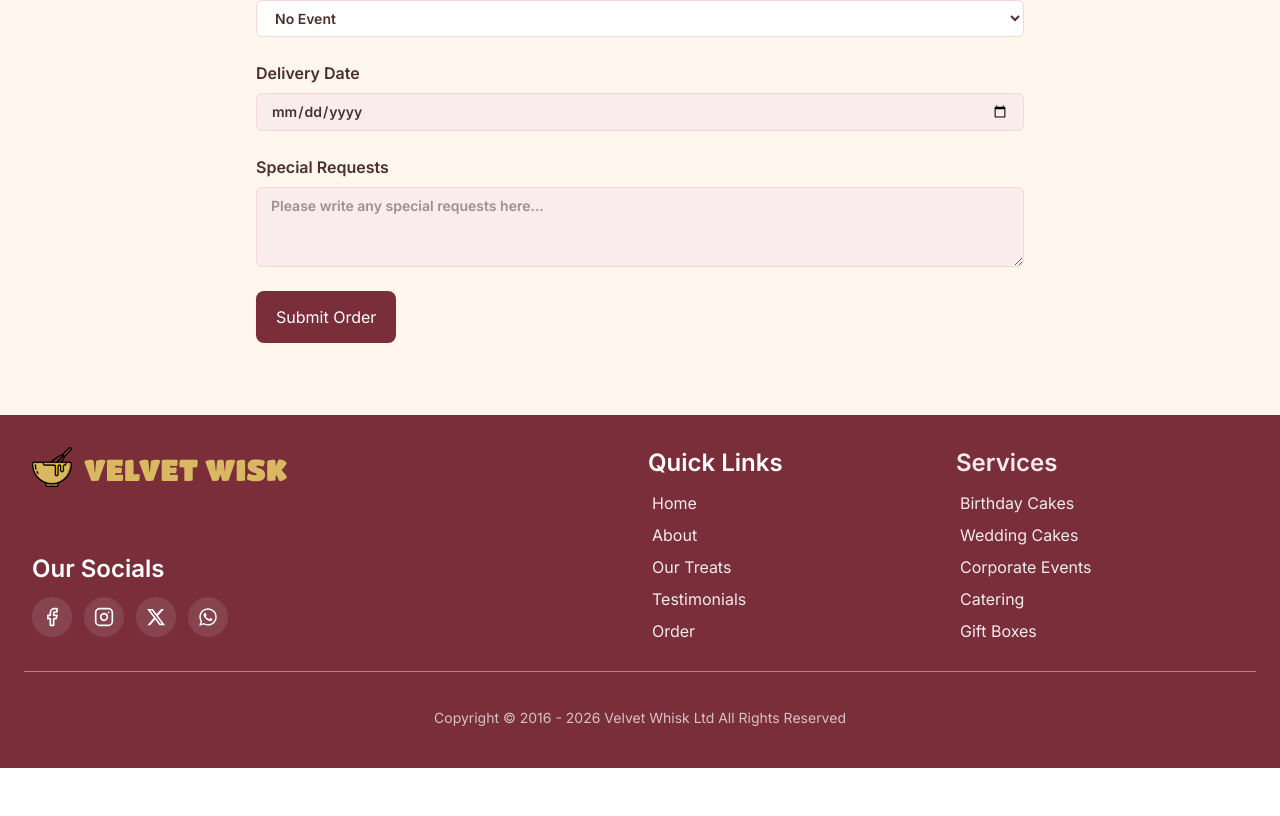
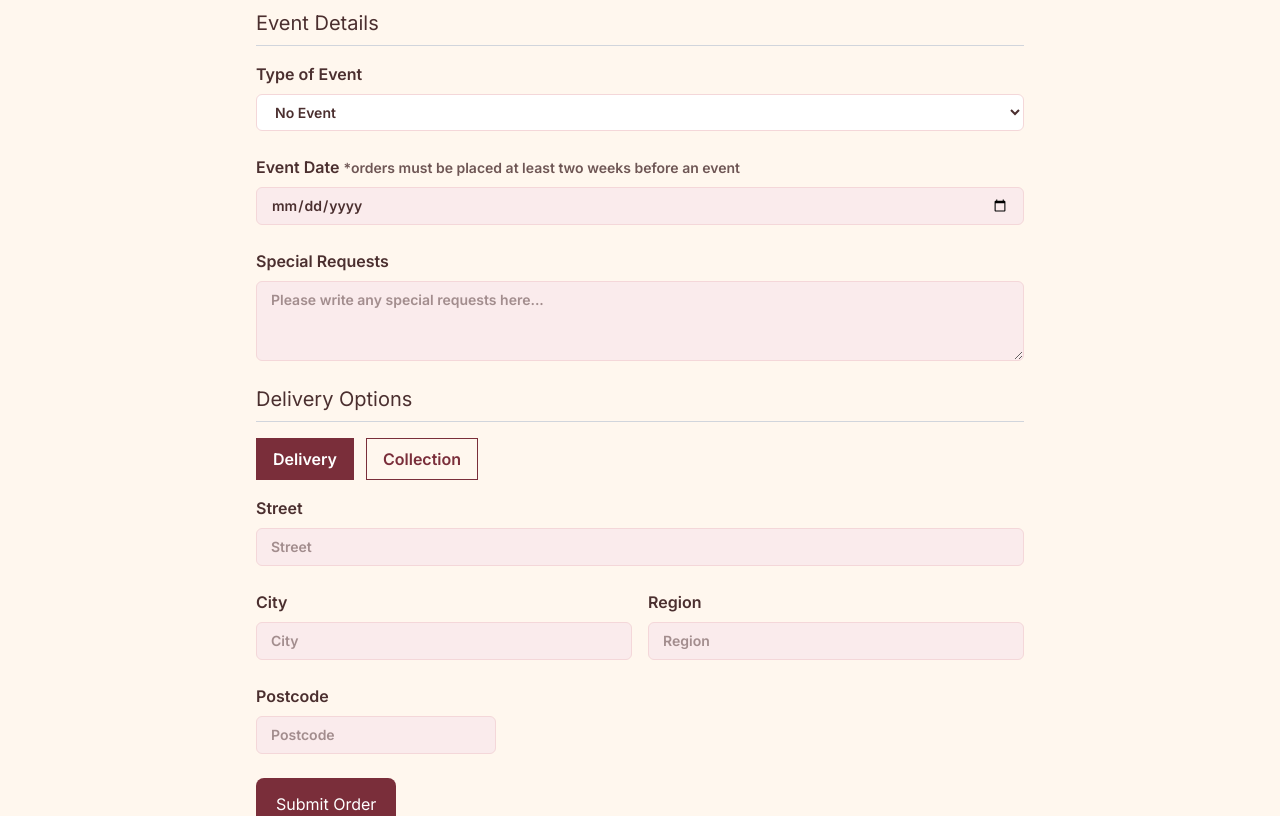
Before and after one commit to nick-baker99/velvet-whisk, a React (Vite) app: page /order in a window 1280 px wide. Shown: the part 964-1780 px from the top of the page. Before the commit the page ends 1732 px from the top, so only its background shows below. Built offline with nearby package versions, Linux system fonts and the light colour scheme.

Commit message:
menu json file created

```diff
--- a/src/assets/data/locations.json
+++ b/src/assets/data/locations.json
@@ -1,8 +1,9 @@
 [
   {
     "name": "Downtown Flagship Store",
+    "slug": "downtown-flagship-store",
     "street": "86 Baker Street",
-    "area": "Downtown District",
+    "area": "Westgate",
     "postcode": "BS16 7ZL",
     "telephone": "+44 (0)1274 249337",
     "email": "downtown@velvetwhisk.com",
@@ -19,6 +20,7 @@
   },
   {
     "name": "Riverside Boutique",
+    "slug": "riverside-botique",
     "street": "216 Riverside Avenue",
     "area": "Riverside Quarter",
     "postcode": "CM2 4BT",
@@ -37,6 +39,7 @@
   },
   {
     "name": "Hillside Café",
+    "slug": "hillside-cafe",
     "street": "79 Hillside Road",
     "area": "Hillside Village",
     "postcode": "BR29 4XD",
--- /dev/null
+++ b/src/components/DynamicImage.tsx
@@ -0,0 +1,34 @@
+import useImage from '../hooks/useImage';
+
+type Props = {
+  fileName: string,
+  alt: string,
+  className: string
+}
+
+const Image = ({ fileName, alt, className, ...rest }: Props) => {
+  const { loading, error, image } = useImage(fileName)
+
+  if (error) return <p>{alt}</p>
+
+  return (
+    <>
+      {loading ? (
+        <p>loading</p>
+      ) : (
+        <img
+          className={`Image${
+            className
+              ? className.padStart(className.length + 1)
+              : ''
+          }`}
+          src={image}
+          alt={alt}
+          {...rest}
+        />
+      )}
+    </>
+  )
+}
+
+export default Image
--- /dev/null
+++ b/src/hooks/useImage.tsx
@@ -0,0 +1,29 @@
+import { useEffect, useState } from 'react'
+
+const useImage = (fileName: string) => {
+  const [loading, setLoading] = useState(true);
+  const [error, setError] = useState(null);
+  const [image, setImage] = useState(null);
+
+  useEffect(() => {
+    const fetchImage = async () => {
+      try {
+        const response = await import(`../assets/img/${fileName}`); // change relative path to suit your needs
+        setImage(response.default);
+      } catch (err) {
+        setError(err);
+      } finally {
+        setLoading(false);
+      }
+    }
+    fetchImage();
+  }, [fileName]);
+
+  return {
+    loading,
+    error,
+    image,
+  }
+}
+
+export default useImage
--- a/src/index.css
+++ b/src/index.css
@@ -34,3 +34,7 @@
   -webkit-font-smoothing: antialiased;
   -moz-osx-font-smoothing: grayscale;
 }
+
+button {
+  cursor: pointer;
+}
--- a/src/pages/Order.tsx
+++ b/src/pages/Order.tsx
@@ -1,6 +1,7 @@
 import HeroBanner from "../components/HeroBanner";
 import cakeHeroImg from "../assets/images/birthday-cake-banner.jpg";
 import { useState } from "react";
+import locations from "../assets/data/locations.json";
 
 
 const Order = () => {
@@ -8,10 +9,19 @@ const Order = () => {
   const [lastName, setLastName] = useState('');
   const [email, setEmail] = useState('');
   const [company, setCompany] = useState('');
+  const [phoneNumber, setPhoneNumber] = useState('');
   const [eventType, setEventType] = useState('');
   const [eventDetails, setEventDetails] = useState('');
   const [specialRequests, setSpecialRequests] = useState('');
   const [eventDate, setEventDate] = useState('');
+  const [deliveryType, setDeliveryType] = useState('delivery');
+  const [address, setAddress] = useState({
+    street: '',
+    city: '',
+    region: '',
+    postcode: ''
+  });
+  const [collectionLocation, setCollectionLocation] = useState('');
 
   const handleSubmit = () => {
 
@@ -62,6 +72,17 @@ const Order = () => {
               />
             </label>
             <label className="font-semibold text-wood-700 flex flex-col gap-2 mb-6">
+              Telephone Number
+              <input
+                type="text"
+                value={phoneNumber}
+                onChange={({ target }) => setPhoneNumber(target.value)}
+                placeholder="Phone number"
+                className="text-sm bg-lightpink-100 border border-[#F4D7D9] focus:outline-burgundy-500 rounded-md px-3.5 py-2"
+                required
+              />
+            </label>
+            <label className="font-semibold text-wood-700 flex flex-col gap-2 mb-6">
               <span>Company Name <span className="text-sm opacity-80">(optional)</span></span>
               <input
                 type="text"
@@ -89,7 +110,7 @@ const Order = () => {
               </select>
             </label>
             <label className="font-semibold text-wood-700 flex flex-col gap-2 mb-6">
-              <span>Delivery Date {eventType && <span className="text-sm opacity-80">*orders must be placed at least two weeks before an event</span>}</span>
+              <span>Event Date <span className="text-sm opacity-80">*orders must be placed at least two weeks before an event</span></span>
               <input
                 type="date"
                 value={eventDate}
@@ -97,6 +118,7 @@ const Order = () => {
                 placeholder="Company name"
                 className="text-sm bg-lightpink-100 border border-[#F4D7D9] focus:outline-burgundy-500 rounded-md px-3.5 py-2"
                 min={new Date().toJSON().slice(0, 10)}
+                required
               />
             </label>
             {eventType == 'other' && (
@@ -108,6 +130,7 @@ const Order = () => {
                   onChange={({ target }) => setEventDetails(target.value)}
                   placeholder="Event type"
                   className="text-sm bg-lightpink-100 border border-[#F4D7D9] focus:outline-burgundy-500 rounded-md px-3.5 py-2"
+                  required
                 />
               </label>
             )}
@@ -118,11 +141,95 @@ const Order = () => {
                 onChange={({ target }) => setSpecialRequests(target.value)}
                 placeholder="Please write any special requests here..."
                 className="min-h-20 max-h-100 text-sm bg-lightpink-100 border border-[#F4D7D9] focus:outline-burgundy-500 rounded-md px-3.5 py-2"
+                spellCheck="false"
               >
               </textarea>
             </label>
           </fieldset>
-          <button type="submit" className="text-md flex items-center gap-3 hover:gap-4 w-fit bg-burgundy-500 hover:bg-tacha-600 px-5 py-3.5 text-white rounded-lg transition-all duration-200">Submit Order</button>
+          <fieldset>
+            <h2 className="text-xl text-wood-700 border-b border-gray-300 pb-2 mb-4">Delivery Options</h2>
+            <div className="flex gap-3 mb-4">
+              <button
+                type="button"
+                className={`${deliveryType == 'delivery' ? 'text-white bg-burgundy-500' : 'text-burgundy-500'} font-semibold px-4 py-2 border border-burgundy-500`}
+                onClick={() => deliveryType != 'delivery' && setDeliveryType('delivery')}
+              >
+                Delivery
+              </button>
+              <button
+                type="button"
+                className={`${deliveryType == 'collection' ? 'text-white bg-burgundy-500' : 'text-burgundy-500'} font-semibold px-4 py-2 border border-burgundy-500`}
+                onClick={() => deliveryType != 'collection' && setDeliveryType('collection')}
+              >
+                Collection
+              </button>
+            </div>
+            {deliveryType == 'collection' ? (
+              <label className="font-semibold text-wood-700 flex flex-col gap-2 mb-6">
+                Select Store
+                <select
+                  onChange={({ target }) => setCollectionLocation(target.value)}
+                  className="text-sm bg-white border border-[#F4D7D9] focus:outline-burgundy-500 rounded-md px-3.5 py-2"
+                  required
+                >
+                  <option value={collectionLocation}>Select Store</option>
+                  {locations.map(location => <option value={location.slug}>{location.name}</option>)}
+                </select>
+              </label>
+            ) : (
+              <>
+                <label className="font-semibold text-wood-700 flex flex-col gap-2 mb-6">
+                  Street
+                  <input
+                    type="text"
+                    value={address.street}
+                    onChange={({ target }) => setAddress({ ...address, street: target.value })}
+                    placeholder="Street"
+                    className="text-sm bg-lightpink-100 border border-[#F4D7D9] focus:outline-burgundy-500 rounded-md px-3.5 py-2"
+                    required
+                  />
+                </label>
+                <div className="flex gap-4">
+                  <label className="font-semibold text-wood-700 flex flex-col flex-1 gap-2 mb-6">
+                    City
+                    <input
+                      type="text"
+                      value={address.city}
+                      onChange={({ target }) => setAddress({ ...address, city: target.value })}
+                      placeholder="City"
+                      className="text-sm bg-lightpink-100 border border-[#F4D7D9] focus:outline-burgundy-500 rounded-md px-3.5 py-2"
+                      required
+                    />
+                  </label>
+                  <label className="font-semibold text-wood-700 flex flex-col flex-1 gap-2 mb-6">
+                    Region
+                    <input
+                      type="text"
+                      value={address.region}
+                      onChange={({ target }) => setAddress({ ...address, region: target.value })}
+                      placeholder="Region"
+                      className="text-sm bg-lightpink-100 border border-[#F4D7D9] focus:outline-burgundy-500 rounded-md px-3.5 py-2"
+                      required
+                    />
+                  </label>
+                </div>
+                <div className="flex gap-4">
+                  <label className="font-semibold text-wood-700 flex flex-col gap-2 mb-6">
+                    Postcode
+                    <input
+                      type="text"
+                      value={address.postcode}
+                      onChange={({ target }) => setAddress({ ...address, postcode: target.value })}
+                      placeholder="Postcode"
+                      className="text-sm bg-lightpink-100 border border-[#F4D7D9] focus:outline-burgundy-500 rounded-md px-3.5 py-2"
+                      required
+                    />
+                  </label>
+                </div>
+              </>
+            )}
+          </fieldset>
+          <button type="submit" className="text-md flex items-center gap-3 hover:gap-4 w-fit bg-burgundy-500 hover:bg-burgundy-600 px-5 py-3.5 text-white rounded-lg transition-all duration-200">Submit Order</button>
         </form>
       </section>
     </>
```
Also changed, not shown: src/assets/data/menu.json (added, +79 -0 lines), src/assets/images/birthday-cake-banner.jpg.
